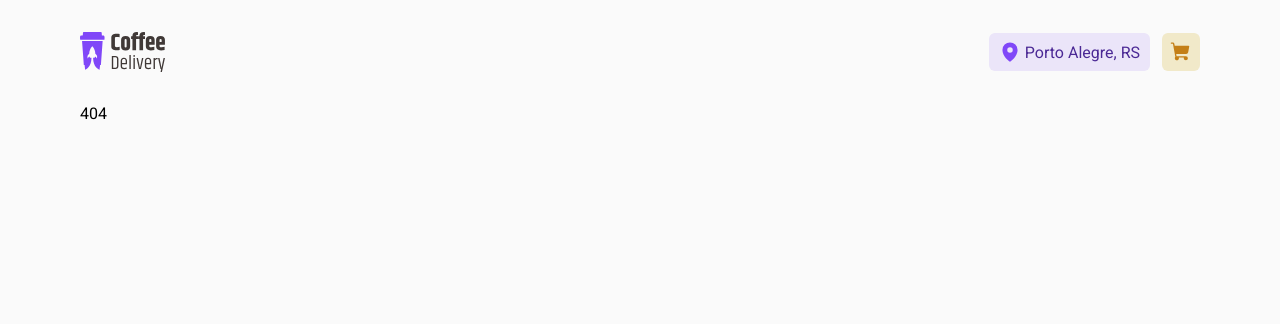
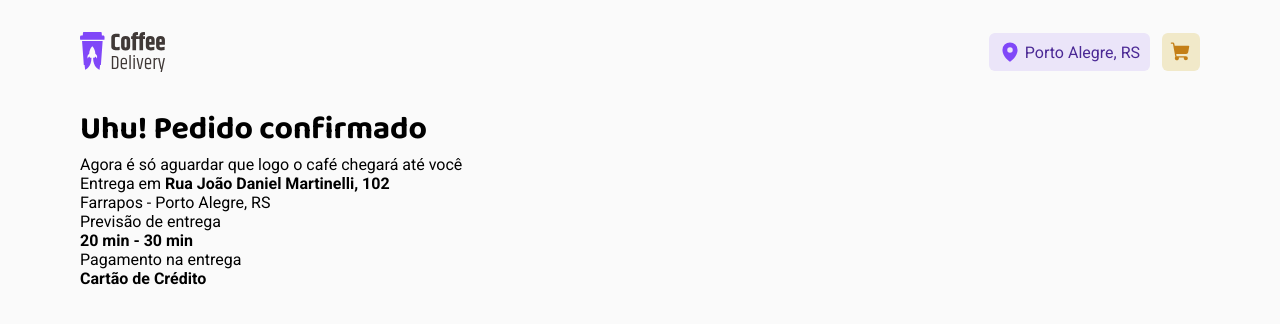
Before and after one commit to Lucariozin/ignite-challenge-coffee-delivery, a React (Vite) app: page /pedido-confirmado in a window 1280 px wide. Before the commit this address had no page. Shown: the top 324 px of the page. Built offline with nearby package versions, Linux system fonts and the light colour scheme.

Commit message:
creating the initial structuring of the 'confirmed order' page.

```diff
--- a/src/Router.tsx
+++ b/src/Router.tsx
@@ -4,6 +4,7 @@ import { DefaultLayout } from '@layouts/DefaultLayout'
 
 import { Home } from '@pages/Home'
 import { Checkout } from '@pages/Checkout'
+import { ConfirmedOrder } from '@pages/ConfirmedOrder'
 
 export const Router = () => {
   return (
@@ -12,6 +13,7 @@ export const Router = () => {
         <Route path="/" element={<DefaultLayout />}>
           <Route path="/" element={<Home />} />
           <Route path="/checkout" element={<Checkout />} />
+          <Route path="/pedido-confirmado" element={<ConfirmedOrder />} />
           <Route path="*" element={<div>404</div>} />
         </Route>
       </Routes>
--- /dev/null
+++ b/src/pages/ConfirmedOrder/ConfirmedOrder.styles.ts
@@ -0,0 +1,21 @@
+import styled from 'styled-components'
+
+export const Container = styled.div``
+
+export const DeliverySummaryContainer = styled.div``
+
+export const ConfirmedOrderTitle = styled.h1``
+
+export const ConfirmedOrderText = styled.p``
+
+export const DeliverySummary = styled.main``
+
+export const DeliverySummaryRow = styled.div``
+
+export const Icon = styled.span``
+
+export const RowTextContainer = styled.div``
+
+export const RowText = styled.p``
+
+export const RowStrong = styled.strong``
--- /dev/null
+++ b/src/pages/ConfirmedOrder/ConfirmedOrder.tsx
@@ -0,0 +1,58 @@
+import {
+  ConfirmedOrderText,
+  ConfirmedOrderTitle,
+  Container,
+  DeliverySummary,
+  DeliverySummaryContainer,
+  DeliverySummaryRow,
+  Icon,
+  RowStrong,
+  RowText,
+  RowTextContainer,
+} from './ConfirmedOrder.styles'
+
+export const ConfirmedOrder = () => {
+  return (
+    <Container>
+      <DeliverySummaryContainer>
+        <ConfirmedOrderTitle>Uhu! Pedido confirmado</ConfirmedOrderTitle>
+
+        <ConfirmedOrderText>Agora é só aguardar que logo o café chegará até você</ConfirmedOrderText>
+
+        <DeliverySummary>
+          <DeliverySummaryRow>
+            <Icon />
+
+            <RowTextContainer>
+              <RowText>
+                Entrega em <RowStrong>Rua João Daniel Martinelli, 102</RowStrong>
+              </RowText>
+
+              <RowText>Farrapos - Porto Alegre, RS</RowText>
+            </RowTextContainer>
+          </DeliverySummaryRow>
+
+          <DeliverySummaryRow>
+            <Icon />
+
+            <RowTextContainer>
+              <RowText>Previsão de entrega</RowText>
+
+              <RowStrong>20 min - 30 min</RowStrong>
+            </RowTextContainer>
+          </DeliverySummaryRow>
+
+          <DeliverySummaryRow>
+            <Icon />
+
+            <RowTextContainer>
+              <RowText>Pagamento na entrega</RowText>
+
+              <RowStrong>Cartão de Crédito</RowStrong>
+            </RowTextContainer>
+          </DeliverySummaryRow>
+        </DeliverySummary>
+      </DeliverySummaryContainer>
+    </Container>
+  )
+}
--- /dev/null
+++ b/src/pages/ConfirmedOrder/index.ts
@@ -0,0 +1 @@
+export { ConfirmedOrder } from './ConfirmedOrder'
```
